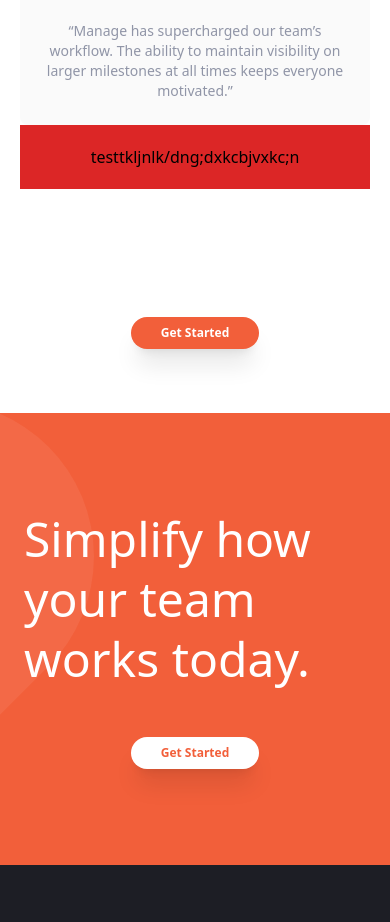
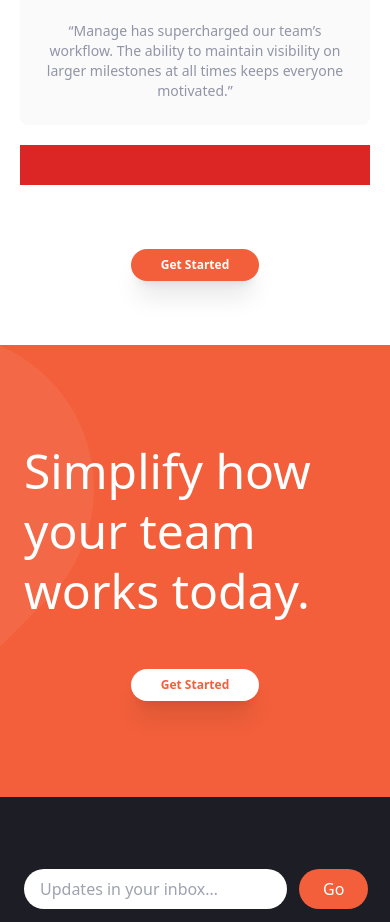
Before and after one commit to mheyrie/manage-landing-page-master, a website: page index.html in a window 390 px wide. Shown: the part 2185-3107 px from the top of the page. Drawn offline with Linux system fonts and the light colour scheme.

Commit message:
Commenced carousel styling

```diff
--- a/index.html
+++ b/index.html
@@ -213,9 +213,9 @@
           </div>
         </div>
         <!-- Carousel  -->
-        <div id="carousel-nav" class="flex items-center justify-center mb-32 p-5 md:w-full  bg-red-600 md:hidden">
-          <span id="carousel-btn" >test</span>
-          <span id="carousel-btn" >tkljnlk/dng;dxkcbjvxkc;n</span>
+        <div id="carousel-nav" class="flex items-center justify-center mb-10 mt-5 p-5 md:w-full  bg-red-600 md:hidden">
+          <span id="carousel-btn" class="w-" ></span>
+          <span id="carousel-btn" ></span>
           <span id="carousel-btn" ></span>
           <span id="carousel-btn" ></span>
         </div>
```
Also changed, not shown: css/main.css.
